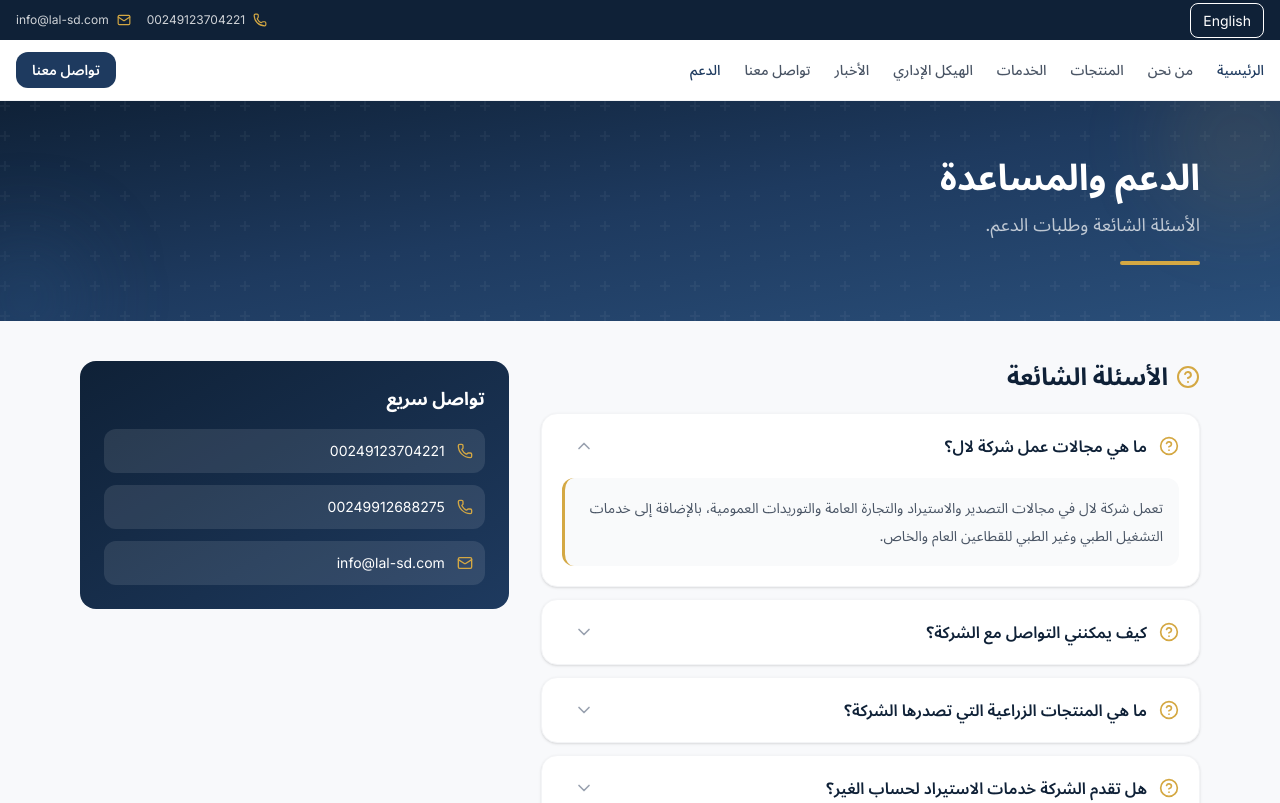
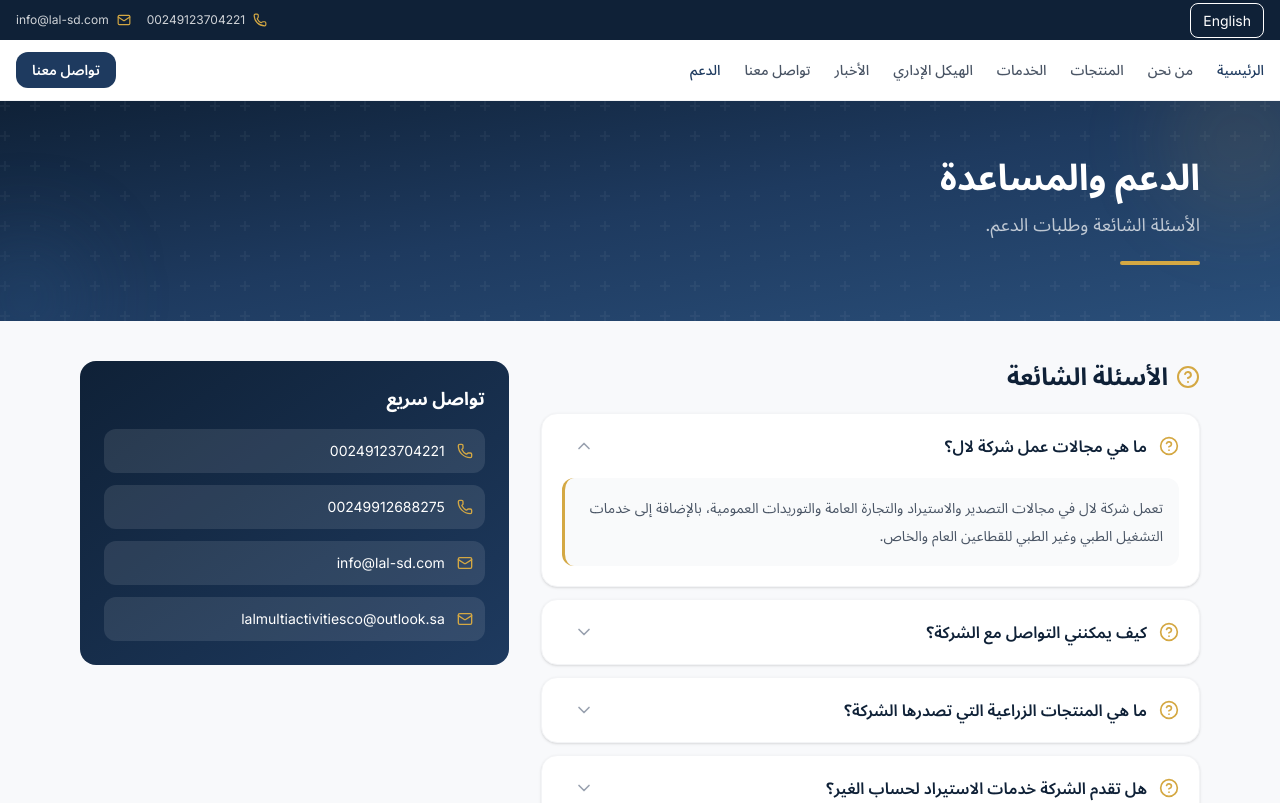
Before and after one commit to mhmodelmahdy/lal-website, a Next.js app: page /ar/support in a window 1280 px wide. Shown: the top 803 px of the page. Built offline with nearby package versions, Linux system fonts and the light colour scheme.

Commit message:
اضافة ايميل اخر

```diff
--- a/src/components/pages/SupportClient.jsx
+++ b/src/components/pages/SupportClient.jsx
@@ -157,6 +157,14 @@ export default function SupportClient({ lang }) {
                                 <Mail size={16} className="text-gold" />
                                 <span className="text-sm">info@lal-sd.com</span>
                             </motion.a>
+                            <motion.a
+                                whileHover={{ x: lang === "ar" ? -4 : 4 }}
+                                href="mailto:lalmultiactivitiesco@outlook.sa"
+                                className="flex items-center gap-3 p-3 rounded-xl bg-white/10 hover:bg-white/20 transition-colors"
+                            >
+                                <Mail size={16} className="text-gold" />
+                                <span className="text-sm">lalmultiactivitiesco@outlook.sa</span>
+                            </motion.a>
                         </div>
                     </motion.div>
 
```
